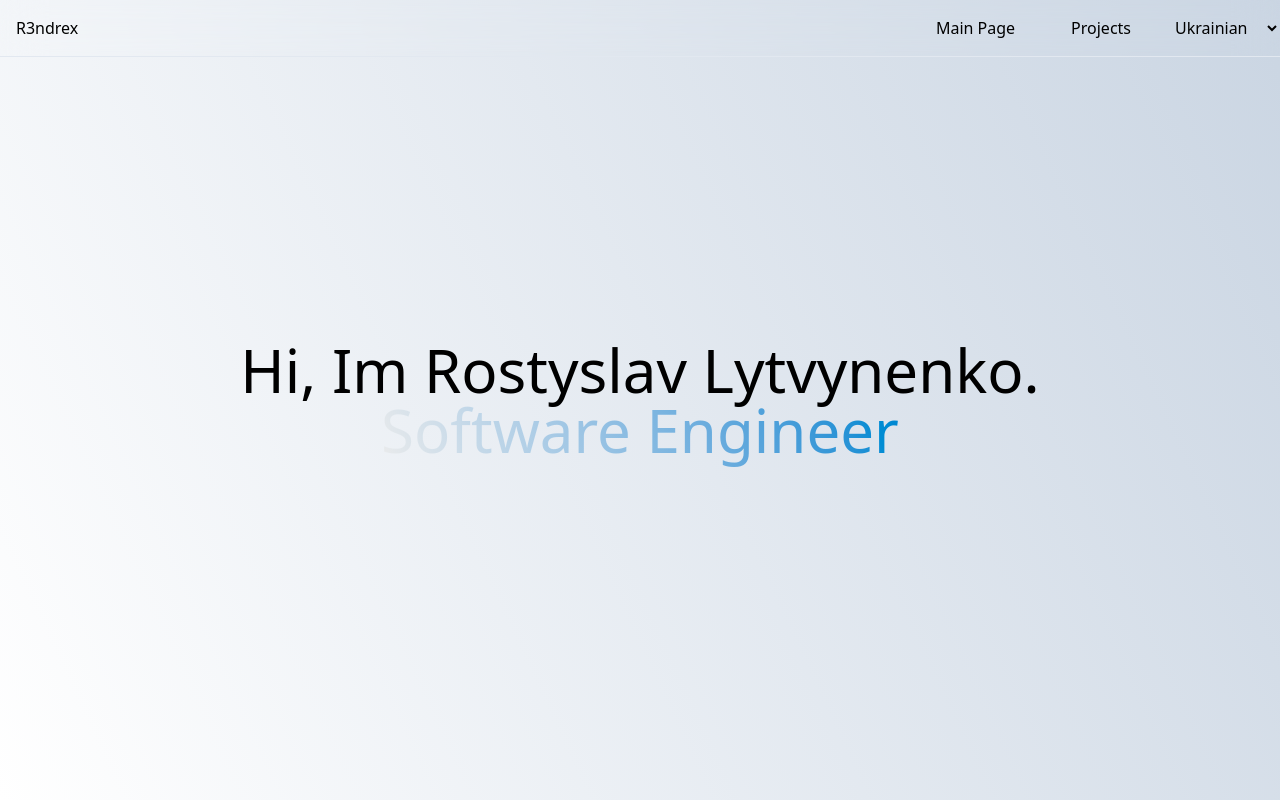
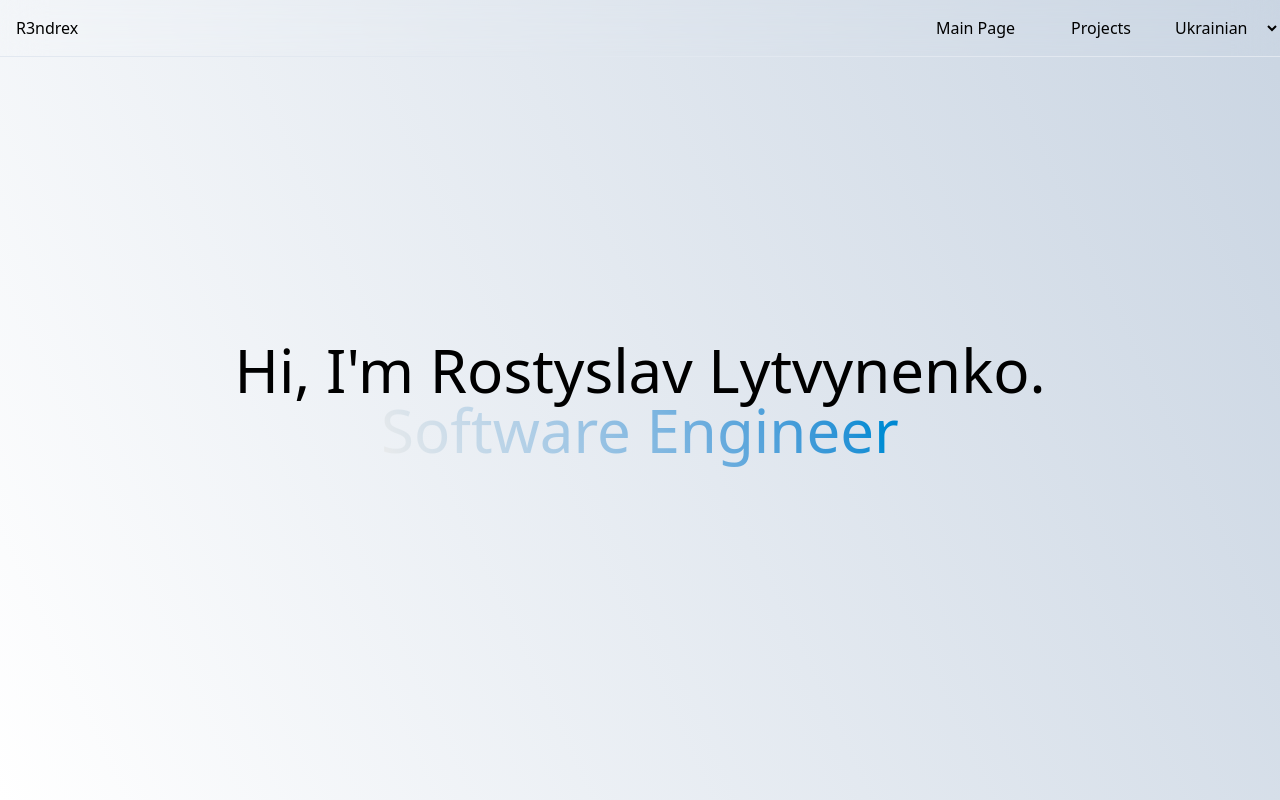
Before and after one commit to R3ndrex/Portfolio, a React (Vite) app: page / in a window 1280 px wide. Shown: the top 800 px of the page. Built offline with nearby package versions, Linux system fonts and the light colour scheme.

Commit message:
Fix typo

```diff
--- a/src/App.jsx
+++ b/src/App.jsx
@@ -13,7 +13,7 @@ function App() {
                 <h1>
                     <span>
                         {" "}
-                        {t("Hi, Im Rostyslav Lytvynenko.")} <br />
+                        {t("Hi, I'm Rostyslav Lytvynenko.")} <br />
                     </span>
                     <span className="title-profession">
                         {t("Software Engineer")}
--- a/src/i18.js
+++ b/src/i18.js
@@ -33,7 +33,7 @@ i18next
                     "Shopping Cart Simulator is a simple and user-friendly web application for simulating online shopping. Product data is fetched from the Fake Store API, and the cart allows you to add, remove, and purchase items.":
                         "Shopping Cart Simulator — це проста та зручна веб-програма для імітації покупок в Інтернеті. Дані про продукт отримуються з API Fake Store, а кошик дозволяє додавати, видаляти та купувати товари.",
                     Live: "Уживу",
-                    "Hi, Im Rostyslav Lytvynenko.":
+                    "Hi, I'm Rostyslav Lytvynenko.":
                         "Привіт, я Литвиненко Ростислав",
                     "Software Engineer": "Інженер-програміст",
                     "This site provides a custom google search with ability to set safe mode removing all 18+ content. Each search is displayed on a unique page using react router, page title changes depending on a search prompt":
```
